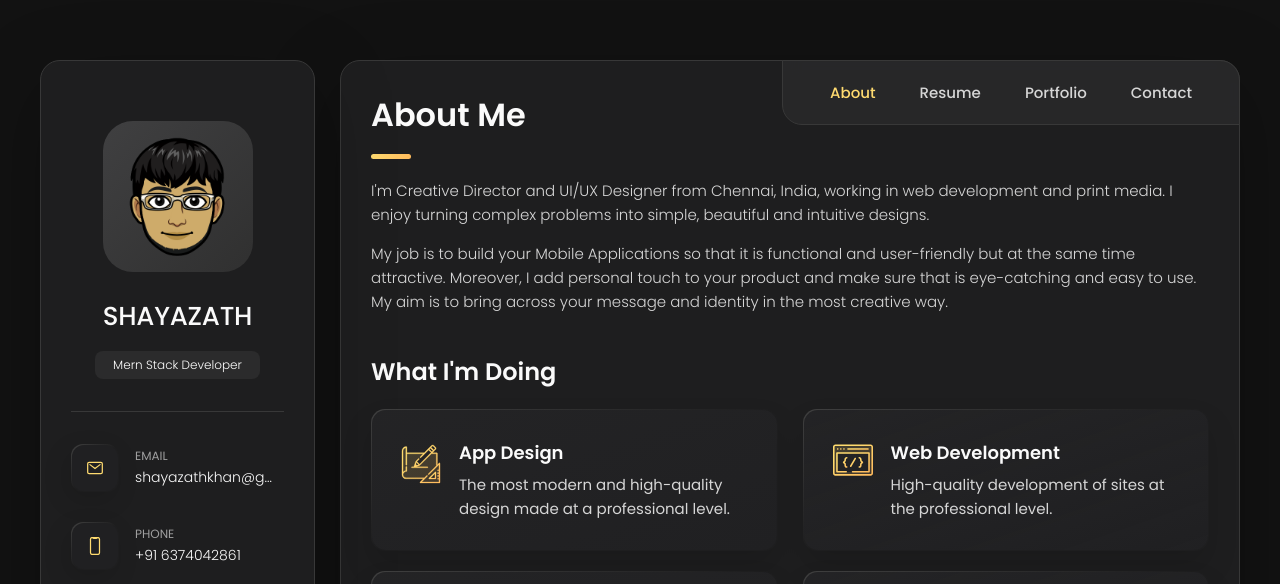
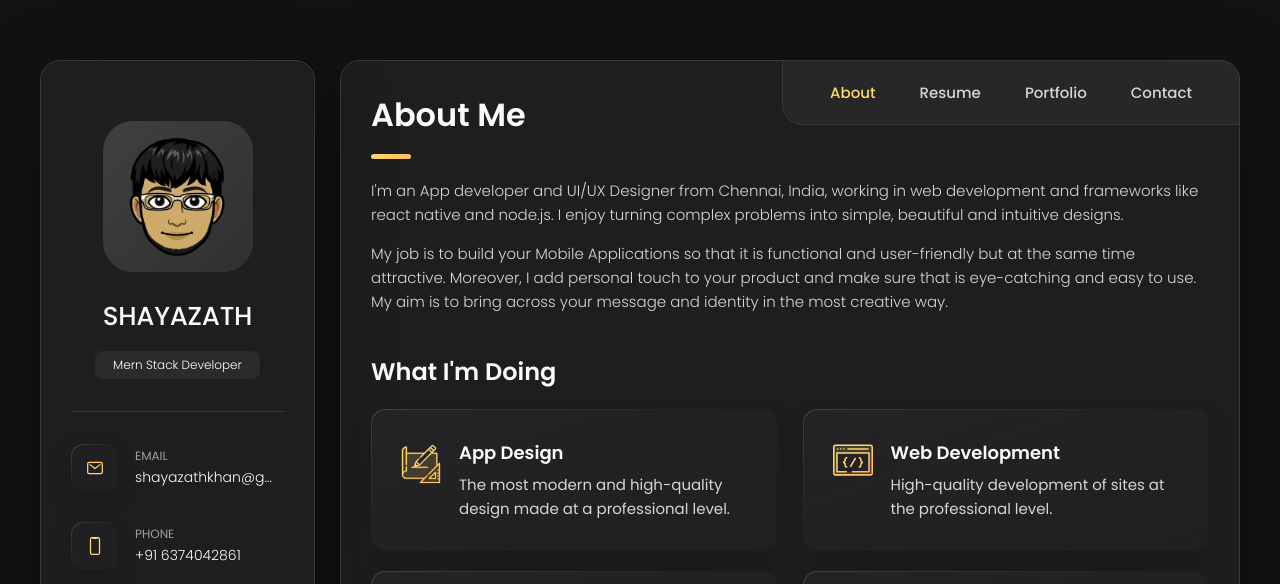
Before and after one commit to Shayazath/Know-SHAYAZ, a plain HTML site: page index.html in a window 1280 px wide. Shown: the top 584 px of the page. Drawn offline with nearby package versions, Linux system fonts and the light colour scheme.

Commit message:
Update index.html

```diff
--- a/index.html
+++ b/index.html
@@ -206,7 +206,7 @@
 
         <section class="about-text">
           <p>
-            I'm Creative Director and UI/UX Designer from Chennai, India, working in web development and print media.
+            I'm an App developer and UI/UX Designer from Chennai, India, working in web development and frameworks like react native and node.js.
             I enjoy
             turning complex problems into simple, beautiful and intuitive designs.
           </p>
```
